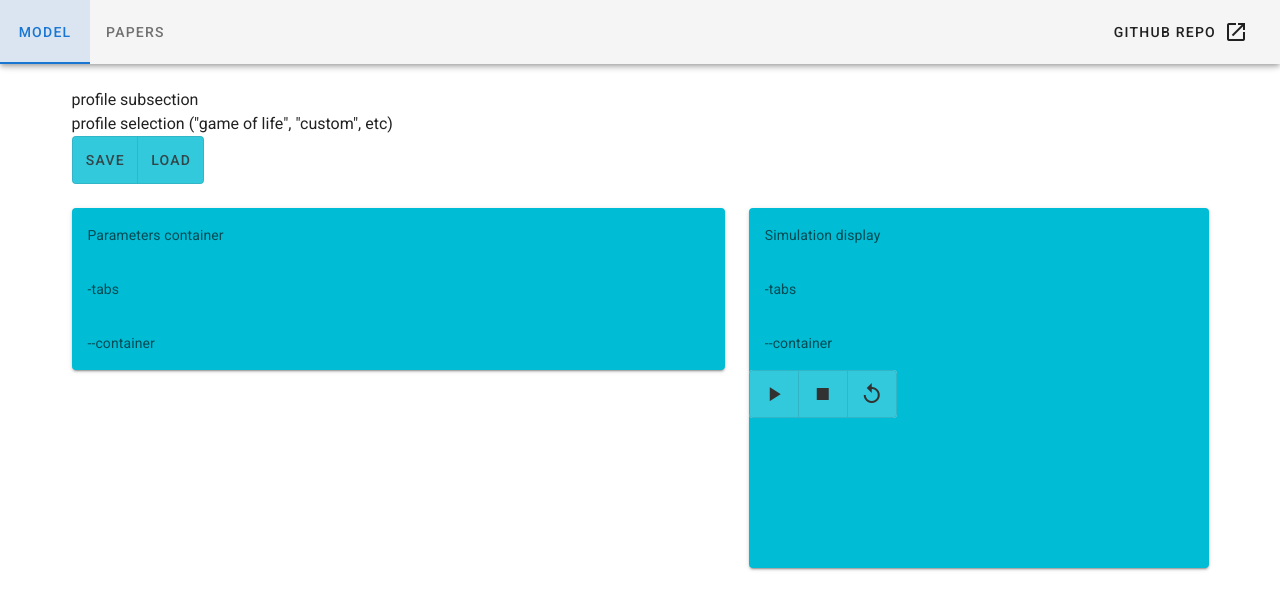
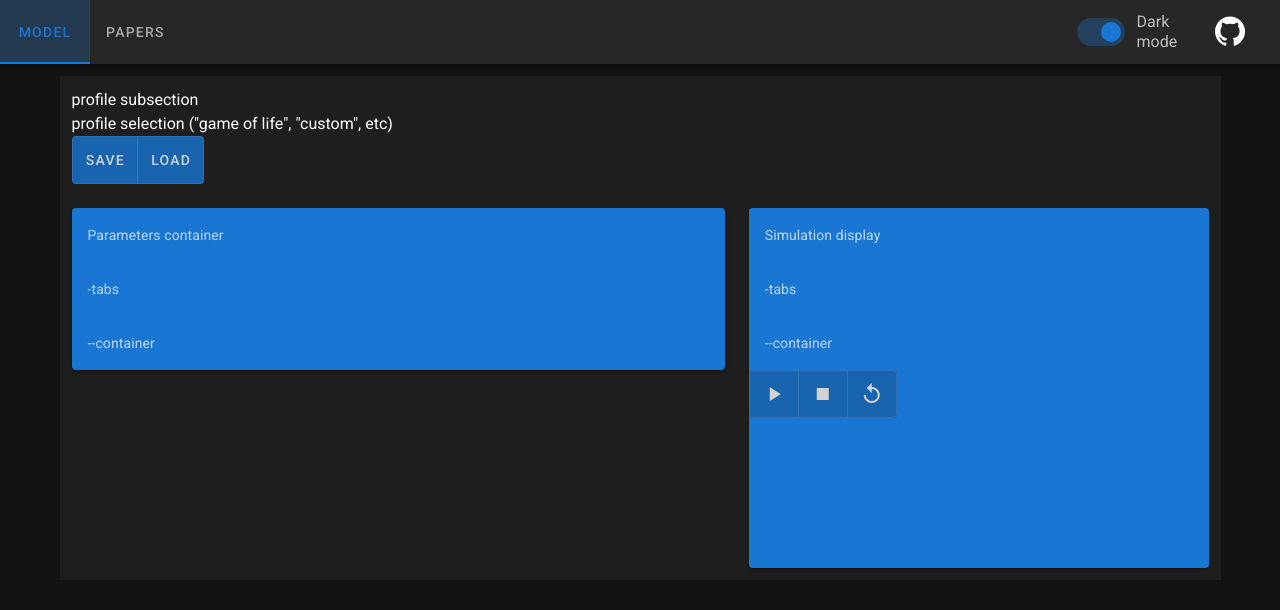
Before and after one commit to Eclion/web-ca, a Vue app: page / in a window 1280 px wide. Shown: the top 610 px of the page. Built offline with nearby package versions, Linux system fonts and the light colour scheme.

Commit message:
applies draft dark theme

```diff
--- a/src/App.vue
+++ b/src/App.vue
@@ -6,9 +6,14 @@
         <v-tab>Papers</v-tab>
       </v-tabs>
 
+      <v-switch
+        v-model="$vuetify.theme.dark"
+        hide-details
+        inset
+        label="Dark mode"
+      ></v-switch>
       <v-btn href="https://github.com/Eclion/web-ca/" target="_blank" text>
-        <span class="mr-2">Github repo</span>
-        <v-icon>mdi-open-in-new</v-icon>
+        <v-icon large>mdi-github</v-icon>
       </v-btn>
     </v-app-bar>
     <v-container>
--- a/src/components/Simulation.vue
+++ b/src/components/Simulation.vue
@@ -2,13 +2,13 @@
   <v-col>
     <v-row>
       <v-btn-toggle>
-        <v-btn color="cyan" depressed @click="runSimulation()">
+        <v-btn color="primary" depressed @click="runSimulation()">
           <v-icon>mdi-play</v-icon>
         </v-btn>
-        <v-btn color="cyan" depressed @click="stopSimulation()">
+        <v-btn color="primary" depressed @click="stopSimulation()">
           <v-icon>mdi-stop</v-icon>
         </v-btn>
-        <v-btn color="cyan" depressed @click="init()">
+        <v-btn color="primary" depressed @click="init()">
           <v-icon>mdi-replay</v-icon>
         </v-btn>
       </v-btn-toggle>
--- a/src/plugins/vuetify.js
+++ b/src/plugins/vuetify.js
@@ -1,7 +1,31 @@
 import Vue from 'vue'
 import Vuetify from 'vuetify/lib'
+import colors from 'vuetify/lib/util/colors'
 
 Vue.use(Vuetify)
 
 export default new Vuetify({
+  theme: {
+    themes: {
+      light: {
+        primary: colors.cyan,
+        secondary: '#424242',
+        accent: '#82B1FF',
+        error: '#FF5252',
+        info: '#2196F3',
+        success: '#4CAF50',
+        warning: '#FFC107'
+      },
+      dark: {
+        primary: '#1976D2',
+        secondary: '#424242',
+        accent: '#82B1FF',
+        error: '#FF5252',
+        info: '#2196F3',
+        success: '#4CAF50',
+        warning: '#FFC107'
+      }
+    },
+    dark: true
+  }
 })
--- a/src/views/MainControls.vue
+++ b/src/views/MainControls.vue
@@ -4,12 +4,12 @@
       profile subsection <br/>
       profile selection ("game of life", "custom", etc) <br/>
       <v-btn-toggle>
-        <v-btn color="cyan" depressed>save</v-btn>
-        <v-btn color="cyan" depressed>load</v-btn>
+        <v-btn color="primary" depressed>save</v-btn>
+        <v-btn color="primary" depressed>load</v-btn>
       </v-btn-toggle>
     </v-col>
   </v-row>
-  <!-- <v-card color="cyan">
+  <!-- <v-card color="primary">
 
   </v-card> -->
 </template>
--- a/src/views/Parameters.vue
+++ b/src/views/Parameters.vue
@@ -1,5 +1,5 @@
 <template>
-  <v-card color="cyan">
+  <v-card color="primary">
     <v-card-text>Parameters container</v-card-text>
     <v-card-text>-tabs</v-card-text>
     <v-card-text>--container</v-card-text>
--- a/src/views/SimulationDisplay.vue
+++ b/src/views/SimulationDisplay.vue
@@ -1,5 +1,5 @@
 <template>
-  <v-card color="cyan">
+  <v-card color="primary">
     <v-card-text>Simulation display</v-card-text>
     <v-card-text>-tabs</v-card-text>
     <v-card-text>--container</v-card-text>
```
